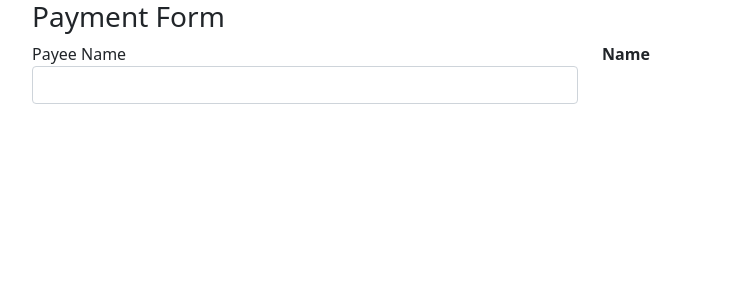
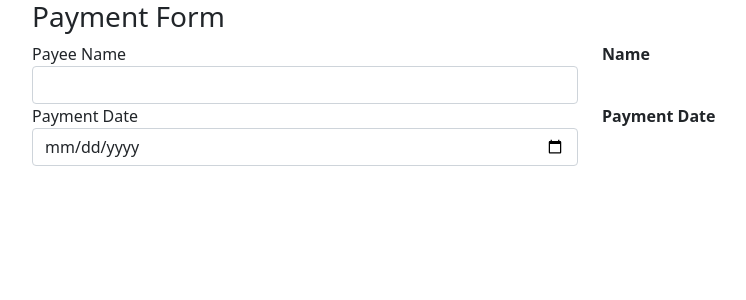
Before and after one commit to TooManyJoses/angular_pipes_practice, an Angular app: page / in a window 1280 px wide. Shown: the top 300 px of the page, without its empty margins (50-796 px from the left). Built offline with nearby package versions, Linux system fonts and the light colour scheme.

Commit message:
added in date parameter to use date pipe

```diff
--- a/src/app/app.component.html
+++ b/src/app/app.component.html
@@ -11,4 +11,15 @@
       <div>{{ name | titlecase }}</div>
     </div>
   </div>
+  <div class="row">
+    <div class="form-group col">
+      <label>Payment Date</label>
+      <input class="form-control" type="date" (input)="onDateChange($event.target.value)" />
+    </div>
+
+      <div class="col">
+        <label><b>Payment Date</b></label>
+      <div>{{ paymentDate | date: 'fullDate' }}</div>
+    </div>
+  </div>
 </div>
--- a/src/app/app.component.ts
+++ b/src/app/app.component.ts
@@ -7,8 +7,13 @@ import { Component } from '@angular/core';
 })
 export class AppComponent {
   name: string;
+  paymentDate: Date;
 
   onNameChange(name: string) {
     this.name = name;
   }
+
+  onDateChange(date: Date) {
+    this.paymentDate = date;
+  }
 }
```
